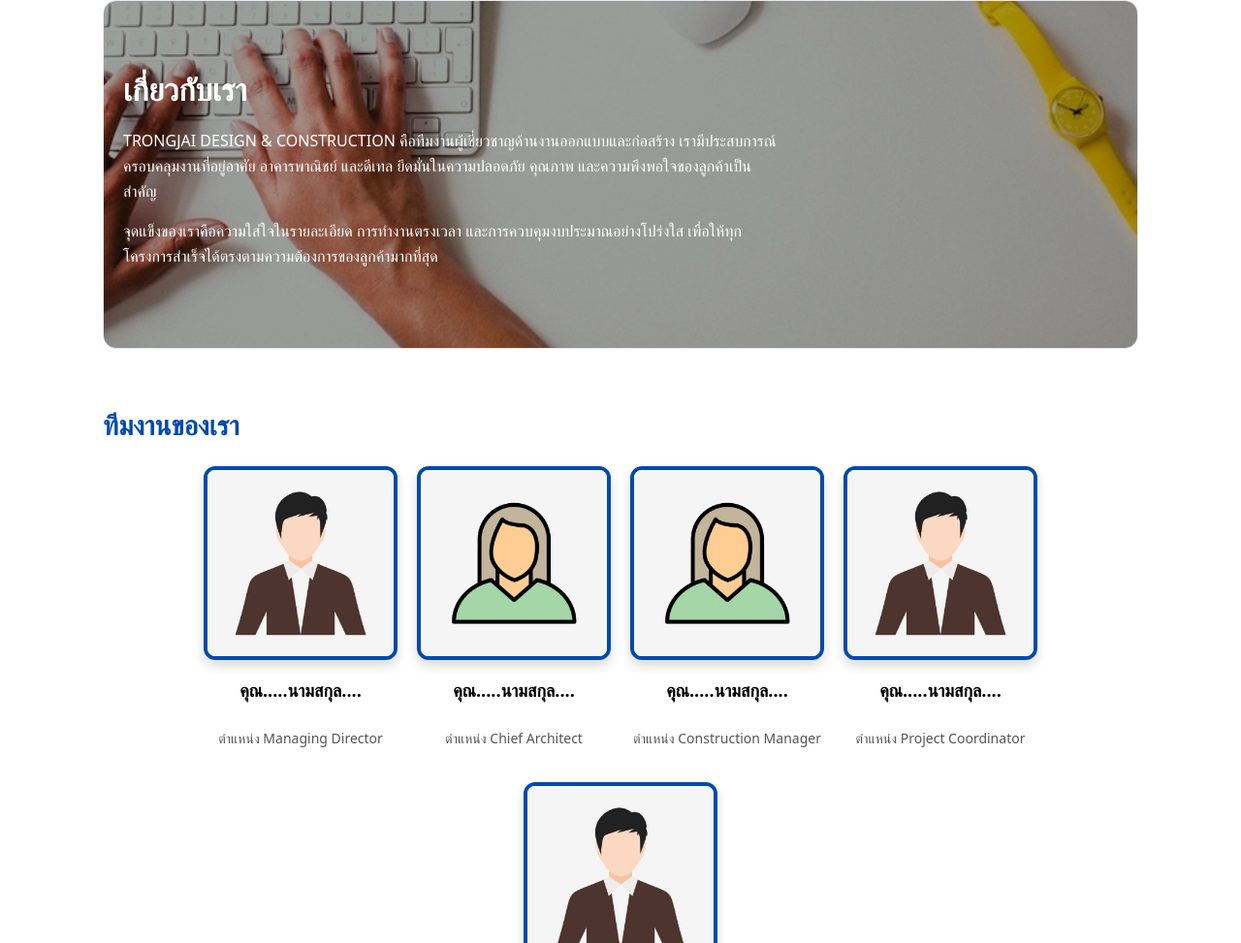
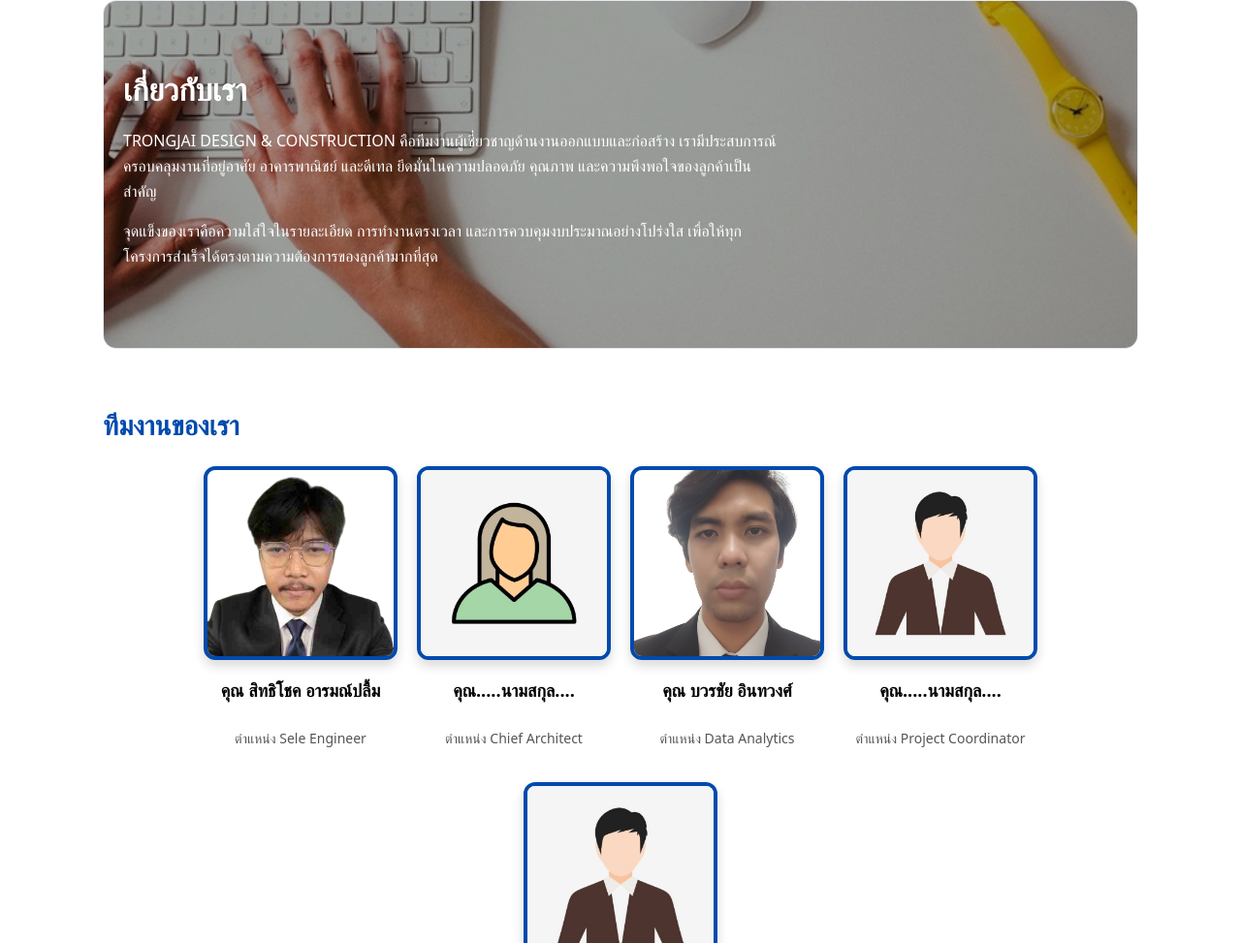
Before and after one commit to boatb200/WebProject, a plain HTML site: page about.html in a window 1280 px wide. Shown: the part 215-1188 px from the top of the page at 97% size. Drawn offline with Linux system fonts and the light colour scheme.

Commit message:
Initial commit

```diff
--- a/about.html
+++ b/about.html
@@ -50,9 +50,9 @@
     <div class="team-grid">
 
       <div class="team-member">
-        <img src="images/about 1.jpg" alt="สมชาย ใจตรง" class="team-photo">
-        <h4>คุณ.....นามสกุล....</h4>
-        <p class="position">ตำแหน่ง Managing Director</p>
+        <img src="person/person1.1.png" alt="สิทธิโชค อารมณ์ปลื้ม" class="team-photo">
+        <h4>คุณ สิทธิโชค อารมณ์ปลื้ม</h4>
+        <p class="position">ตำแหน่ง Sele Engineer</p>
       </div>
 
       <div class="team-member">
@@ -62,9 +62,9 @@
       </div>
 
       <div class="team-member">
-        <img src="images/about 1.2.jpg" alt="วิชัย มั่นคง" class="team-photo">
-        <h4>คุณ.....นามสกุล....</h4>
-        <p class="position">ตำแหน่ง Construction Manager</p>
+        <img src="person/person3.1.png" alt="วิชัย มั่นคง" class="team-photo">
+        <h4>คุณ บวรชัย อินทวงศ์ </h4>
+        <p class="position">ตำแหน่ง Data Analytics</p>
       </div>
 
       <div class="team-member">
```
Also changed, not shown: services.html (+0 -12 lines), person/person1.1.png (added), person/person3.1.png (added).
